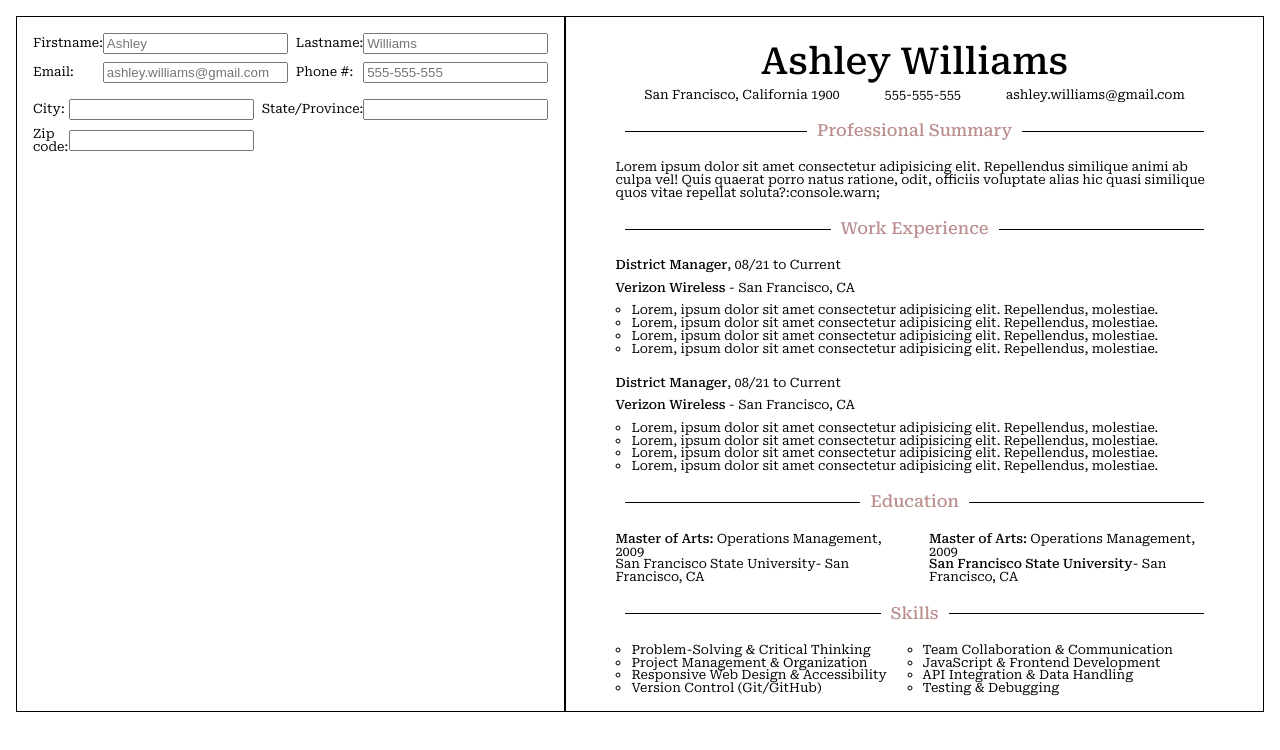
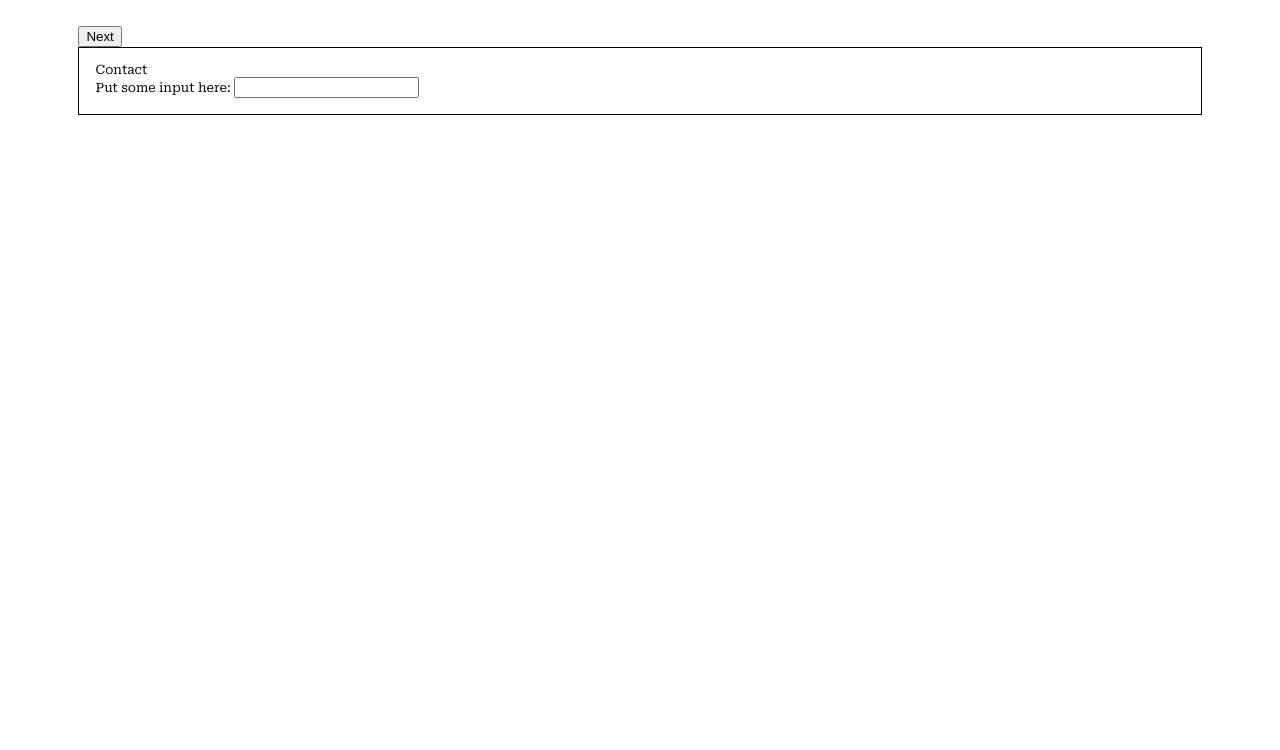
Before and after one commit to slivermarkr/cv-builder, a React (Vite) app: page / in a window 1280 px wide. Shown: the top 750 px of the page. Built offline with nearby package versions, Linux system fonts and the light colour scheme; a web font is replaced by a local one.

Commit message:
a button that slides form

```diff
--- a/src/components/App.jsx
+++ b/src/components/App.jsx
@@ -5,86 +5,13 @@ import Education from "./education/Education";
 import Skills from "./skills/Skill";
 import { useState } from "react";
 
-function Resume({ contactInfo }) {
-  return (
-    <div className="cv">
-      <Contact contact={contactInfo} />
-      <ProfessionalSummary />
-      <WorkExperience />
-      <Education />
-      <Skills />
-    </div>
-  );
-}
+import ContactForm from "./form/contactForm";
+import ProfSummaryForm from "./form/experiecneForm";
+import WorkExperienceForm from "./form/workExperienceForm";
 
-function ContactForm({ onChange }) {
-  return (
-    <form className="contactForm">
-      <div className="fullNameInp">
-        <p>
-          <label htmlFor="firstName">Firstname:</label>
+let initialSummary =
+  "Lorem ipsum dolor sit amet consectetur adipisicing elit. Repellendus similique animi ab culpa vel! Quis quaerat porro natus ratione, odit, officiis voluptate alias hic quasi similique quos vitae repellat soluta console.warn";
 
-          <input
-            onChange={onChange}
-            type="text"
-            id="firstName"
-            placeholder="Ashley"
-            name="firstName"
-          />
-        </p>
-        <p>
-          <label htmlFor="lastName">Lastname:</label>
-
-          <input
-            onChange={onChange}
-            type="text"
-            id="lastName"
-            placeholder="Williams"
-            name="lastName"
-          />
-        </p>
-        <p>
-          <label htmlFor="email">Email:</label>
-
-          <input
-            onChange={onChange}
-            type="email"
-            id="email"
-            placeholder="ashley.williams@gmail.com"
-            name="email"
-          />
-        </p>
-        <p>
-          <label htmlFor="email">Phone #:</label>
-
-          <input
-            onChange={onChange}
-            type="tel"
-            id="phone"
-            placeholder="555-555-555"
-            name="phone"
-          />
-        </p>
-      </div>
-      <div className="addressInp">
-        <p>
-          <label htmlFor="city">City:</label>
-          <input type="text" id="city" name="city" onChange={onChange} />
-        </p>
-        <p>
-          <label htmlFor="state">State/Province:</label>
-
-          <input type="text" id="state" name="state" onChange={onChange} />
-        </p>
-        <p>
-          <label htmlFor="zipCode">Zip code:</label>
-
-          <input type="text" id="zipCode" name="zipCode" onChange={onChange} />
-        </p>
-      </div>
-    </form>
-  );
-}
 export default function App() {
   const [contact, setContact] = useState({
     firstName: "Ashley",
@@ -96,18 +23,48 @@ export default function App() {
     phone: "555-555-555",
   });
 
-  function onContactInputChange(e) {
-    const target = e.target;
-    const key = target.name;
-    setContact({
-      ...contact,
-      [key]: target.value,
-    });
+  const [summary, setSummary] = useState(initialSummary);
+
+  function onContactInputChange(state, stateUpdater) {
+    return function (e) {
+      const target = e.target;
+      const key = target.name;
+      if (typeof state === "object") {
+        stateUpdater({
+          ...state,
+          [key]: target.value,
+        });
+      } else if (typeof state === "string") {
+        stateUpdater(target.value);
+      }
+    };
   }
   return (
     <>
-      <ContactForm onChange={onContactInputChange} />
-      <Resume contactInfo={contact} />
+      <div className="form-container">
+        <ContactForm
+          initValue={contact}
+          onChange={onContactInputChange(contact, setContact)}
+        />
+        <ProfSummaryForm
+          onChange={onContactInputChange(summary, setSummary)}
+          initValue={summary}
+        />
+        <WorkExperienceForm />
+      </div>
+      <Resume contactInfo={contact} summaryInfo={summary} />
     </>
   );
 }
+
+function Resume({ contactInfo, summaryInfo }) {
+  return (
+    <div className="cv">
+      <Contact contact={contactInfo} />
+      <ProfessionalSummary summary={summaryInfo} />
+      <WorkExperience />
+      <Education />
+      <Skills />
+    </div>
+  );
+}
--- /dev/null
+++ b/src/components/form/contactForm.jsx
@@ -0,0 +1,90 @@
+export default function ContactForm({ initValue, onChange }) {
+  return (
+    <form className="contactForm">
+      <div className="fullNameInp">
+        <p>
+          <label htmlFor="firstName">Firstname:</label>
+
+          <input
+            value={initValue.firstName}
+            onChange={onChange}
+            type="text"
+            id="firstName"
+            placeholder="Ashley"
+            name="firstName"
+          />
+        </p>
+        <p>
+          <label htmlFor="lastName">Lastname:</label>
+
+          <input
+            value={initValue.lastName}
+            onChange={onChange}
+            type="text"
+            id="lastName"
+            placeholder="Williams"
+            name="lastName"
+          />
+        </p>
+        <p>
+          <label htmlFor="email">Email:</label>
+
+          <input
+            onChange={onChange}
+            type="email"
+            id="email"
+            placeholder="ashley.williams@gmail.com"
+            name="email"
+            value={initValue.email}
+          />
+        </p>
+        <p>
+          <label htmlFor="email">Phone #:</label>
+
+          <input
+            onChange={onChange}
+            type="tel"
+            id="phone"
+            placeholder="555-555-555"
+            name="phone"
+            value={initValue.phone}
+          />
+        </p>
+      </div>
+      <div className="addressInp">
+        <p>
+          <label htmlFor="city">City:</label>
+          <input
+            type="text"
+            id="city"
+            name="city"
+            onChange={onChange}
+            value={initValue.city}
+          />
+        </p>
+        <p>
+          <label htmlFor="state">State / Province:</label>
+
+          <input
+            type="text"
+            id="state"
+            name="state"
+            onChange={onChange}
+            value={initValue.state}
+          />
+        </p>
+        <p>
+          <label htmlFor="zipCode">Zip code:</label>
+
+          <input
+            type="text"
+            id="zipCode"
+            name="zipCode"
+            onChange={onChange}
+            value={initValue.zipCode}
+          />
+        </p>
+      </div>
+    </form>
+  );
+}
--- /dev/null
+++ b/src/components/form/experiecneForm.jsx
@@ -0,0 +1,16 @@
+export default function ProfSummaryInp({ initValue, onChange }) {
+  return (
+    <form className="profSummaryForm">
+      <p>
+        <label htmlFor="summary">Professional Summary: </label>
+        <textarea
+          placeholder="Describe your professional experience..."
+          type="text"
+          id="summary"
+          value={initValue}
+          onChange={(e) => onChange(e)}
+        />
+      </p>
+    </form>
+  );
+}
--- /dev/null
+++ b/src/components/form/workExperienceForm.jsx
@@ -0,0 +1,38 @@
+export default function WorkExperienceForm() {
+  return (
+    <form className="experience-form--container">
+      <Input />
+      <Input />
+      <Input />
+    </form>
+  );
+}
+
+function Input() {
+  // const [details, setDetails] = useState([]);
+
+  function handleDetailsBtnClick() {
+    console.log("CLICKED");
+  }
+  return (
+    <div className="exp-input--container">
+      <p className="job-title--container">
+        <label htmlFor="job-title">Job Title: </label>
+        <input type="text" id="job-title" />
+      </p>
+      <div className="exp-date--container">
+        <p className="row">
+          <label htmlFor="job-date--start">Start: </label>
+          <input type="date" id="job-date--start" />
+        </p>
+        <p className="row">
+          <label htmlFor="job-date--end">End: </label>
+          <input type="date" id="job-date--end" />
+        </p>
+      </div>
+      <p className="exp-details">
+        <button onClick={handleDetailsBtnClick}>Add</button>
+      </p>
+    </div>
+  );
+}
--- a/src/components/summary/profSummary.jsx
+++ b/src/components/summary/profSummary.jsx
@@ -1,14 +1,9 @@
-export default function ProfessionalSummary() {
+export default function ProfessionalSummary({ summary }) {
   return (
     <div className="container">
       <section className="summary">
         <div className="section-title">Professional Summary</div>
-        <p className="summary-text">
-          Lorem ipsum dolor sit amet consectetur adipisicing elit. Repellendus
-          similique animi ab culpa vel! Quis quaerat porro natus ratione, odit,
-          officiis voluptate alias hic quasi similique quos vitae repellat
-          soluta?:console.warn;
-        </p>
+        <p className="summary-text">{summary}</p>
       </section>
     </div>
   );
--- a/src/main.jsx
+++ b/src/main.jsx
@@ -2,7 +2,7 @@ import { StrictMode } from "react";
 import { createRoot } from "react-dom/client";
 import "./styles/reset.css";
 import "./styles/index.css";
-import App from "./components/App.jsx";
+import App from "./startover/App.jsx";
 
 createRoot(document.getElementById("root")).render(
   <StrictMode>
--- /dev/null
+++ b/src/startover/App.jsx
@@ -0,0 +1,36 @@
+import { useState } from "react";
+
+const formNames = ["Contact", "Work Experience", "Career Summary"];
+export default function App() {
+  const [currForm, setCurrForm] = useState(0);
+
+  console.log(currForm);
+  function handleNextClick() {
+    setCurrForm((curr) => curr + 1);
+    if (currForm >= formNames.length - 1) {
+      setCurrForm(0);
+    }
+  }
+  return (
+    <div className="container">
+      <button onClick={handleNextClick}>Next</button>
+      {formNames.map((names, id) => {
+        if (id === currForm) {
+          return <Form name={names} key={id} />;
+        }
+      })}
+    </div>
+  );
+}
+
+function Form({ name, id }) {
+  return (
+    <form id={id}>
+      <h3>{name}</h3>
+      <p>
+        <label htmlFor="inp">Put some input here: </label>
+        <input type="text" name="" id="inp" />
+      </p>
+    </form>
+  );
+}
--- a/src/styles/index.css
+++ b/src/styles/index.css
@@ -109,3 +109,12 @@ form {
   justify-content: space-between;
   align-items: center;
 }
+.profSummaryForm p {
+  display: flex;
+  flex-direction: column;
+}
+
+#summary {
+  max-width: 400px;
+  min-height: 100px;
+}
```
